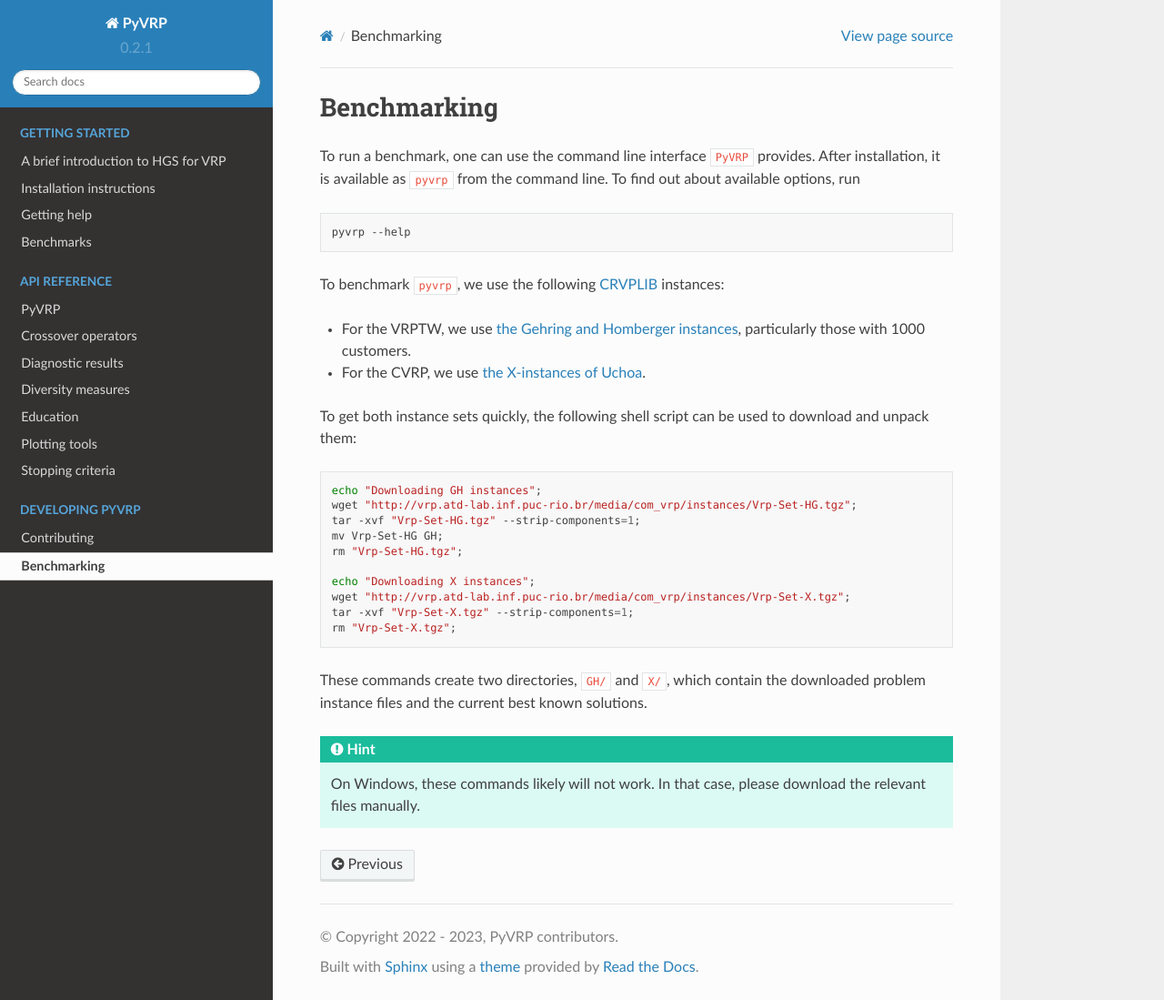
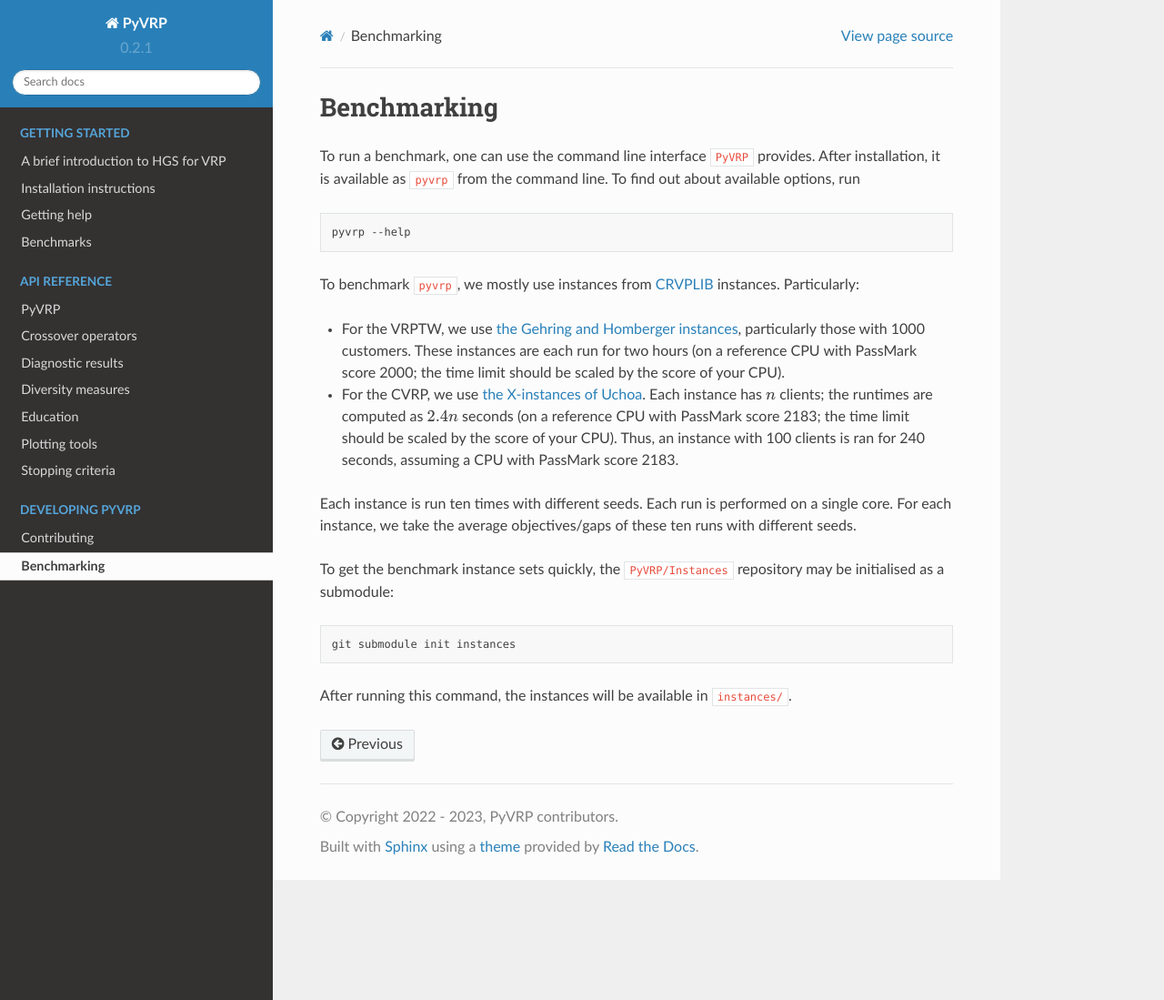
Before and after one commit to PyVRP/PyVRP, a Sphinx documentation site: the page built from docs/source/dev/benchmarking.rst, in a window 1280 px wide and 1099 px high. Shown: the whole window at 91% size. Built offline with Sphinx 7.4.7 and the Read the Docs theme 2.0.0, drawn with Linux system fonts in a browser that asks for light colours; pages that are not in the unit, such as notebooks, are missing from menus.

Commit message:
Add PyVRP/Instances submodule (#216)
* Add PyVRP/Instances submodule

* Update PyVRP/Instances

* Explain instance runtimes

* Explain seeds

```diff
--- a/docs/source/dev/benchmarking.rst
+++ b/docs/source/dev/benchmarking.rst
@@ -9,30 +9,24 @@ To find out about available options, run
 
    pyvrp --help
 
-To benchmark ``pyvrp``, we use the following `CRVPLIB <http://vrp.atd-lab.inf.puc-rio.br/index.php/en/>`_ instances:
+To benchmark ``pyvrp``, we mostly use instances from `CRVPLIB <http://vrp.atd-lab.inf.puc-rio.br/index.php/en/>`_ instances.
+Particularly:
 
 * For the VRPTW, we use `the Gehring and Homberger instances <http://vrp.atd-lab.inf.puc-rio.br/media/com_vrp/instances/Vrp-Set-HG.tgz>`_, particularly those with 1000 customers.
+  These instances are each run for two hours (on a reference CPU with PassMark score 2000; the time limit should be scaled by the score of your CPU).
 
 * For the CVRP, we use `the X-instances of Uchoa <http://vrp.atd-lab.inf.puc-rio.br/media/com_vrp/instances/Vrp-Set-X.tgz>`_.
+  Each instance has :math:`n` clients; the runtimes are computed as :math:`2.4 n` seconds (on a reference CPU with PassMark score 2183; the time limit should be scaled by the score of your CPU).
+  Thus, an instance with 100 clients is ran for 240 seconds, assuming a CPU with PassMark score 2183.
 
-To get both instance sets quickly, the following shell script can be used to download and unpack them:
+Each instance is run ten times with different seeds.
+Each run is performed on a single core.
+For each instance, we take the average objectives/gaps of these ten runs with different seeds.
+
+To get the benchmark instance sets quickly, the ``PyVRP/Instances`` repository may be initialised as a submodule:
 
 .. code-block:: shell
 
-   echo "Downloading GH instances";
-   wget "http://vrp.atd-lab.inf.puc-rio.br/media/com_vrp/instances/Vrp-Set-HG.tgz";
-   tar -xvf "Vrp-Set-HG.tgz" --strip-components=1;
-   mv Vrp-Set-HG GH;
-   rm "Vrp-Set-HG.tgz";
+   git submodule init instances
 
-   echo "Downloading X instances";
-   wget "http://vrp.atd-lab.inf.puc-rio.br/media/com_vrp/instances/Vrp-Set-X.tgz";
-   tar -xvf "Vrp-Set-X.tgz" --strip-components=1;
-   rm "Vrp-Set-X.tgz";
-
-These commands create two directories, ``GH/`` and ``X/``, which contain the downloaded problem instance files and the current best known solutions.
-
-.. hint::
-
-   On Windows, these commands likely will not work.
-   In that case, please download the relevant files manually.
+After running this command, the instances will be available in ``instances/``.
```
Also changed, not shown: .gitmodules (added).
